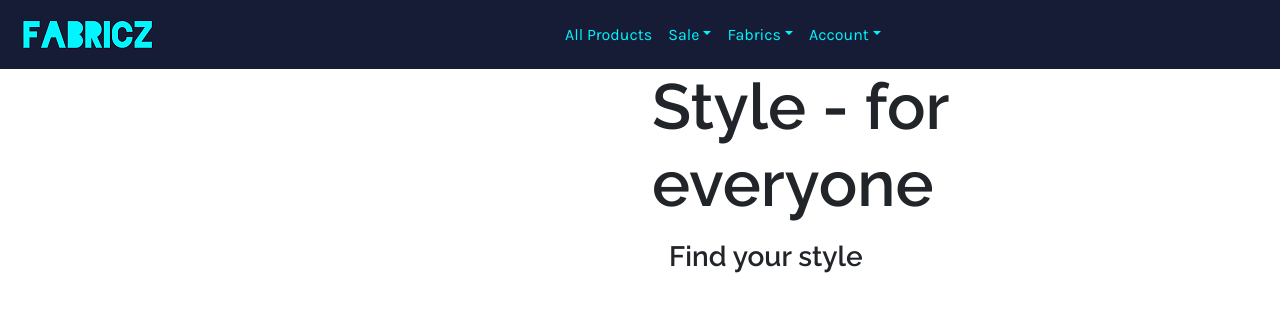
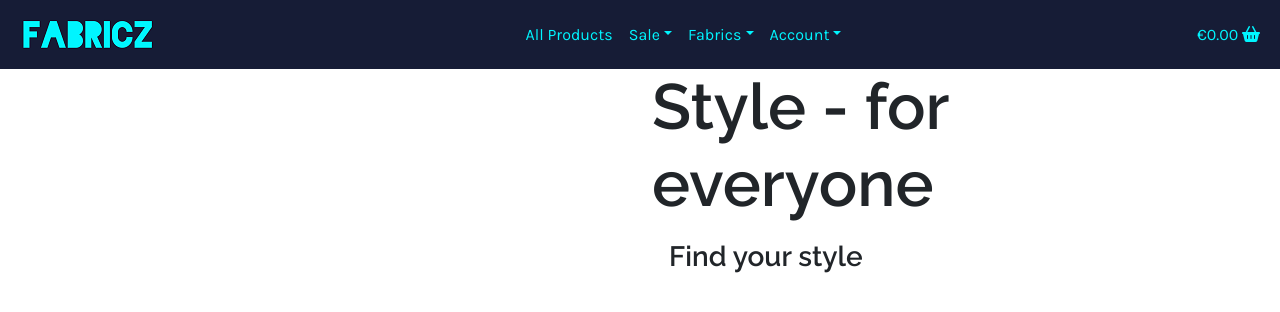
Before and after one commit to nowane/ecommerce, a Django app: page / in a window 1280 px wide. Shown: the top 312 px of the page. Run offline with Django 3.2, Linux system fonts and the light colour scheme; some libraries are stand-ins or nearby versions.

Commit message:
Add basket to navbar

```diff
--- a/templates/base.html
+++ b/templates/base.html
@@ -57,6 +57,11 @@
             <a class="navbar-brand" href="{% url 'home' %}">
                 <img src="{{ MEDIA_URL }}logo.png" width="150" height="100%" alt="FabricZ logo">
             </a>
+
+            <ul class="navbar-nav d-md-none mx-auto ">
+                {% include 'includes/navbar-basket.html' %}
+            </ul>
+
             <button class="navbar-toggler ms-auto" type="button" data-bs-toggle="collapse" data-bs-target="#main_nav"
                 aria-expanded="false" aria-label="Toggle navigation">
                 <i class="fas fa-bars"></i>
@@ -98,6 +103,11 @@
                     </li>
 
                 </ul>
+
+                <ul class="navbar-nav d-none d-md-inline ml-auto">
+                    {% include 'includes/navbar-basket.html' %}
+                </ul>
+
             </div>
         </nav>
 
--- /dev/null
+++ b/templates/includes/navbar-basket.html
@@ -0,0 +1,10 @@
+<li class="nav-item list-inline-item d-sm">
+    <a class="nav-link" href="" aria-label="View cart">
+        {% if total %}
+            €{{ total|floatformat:2 }}
+        {% else %}
+            €0.00
+        {% endif %}
+        <i class="fas fa-shopping-basket"></i>
+    </a>
+</li>
```
